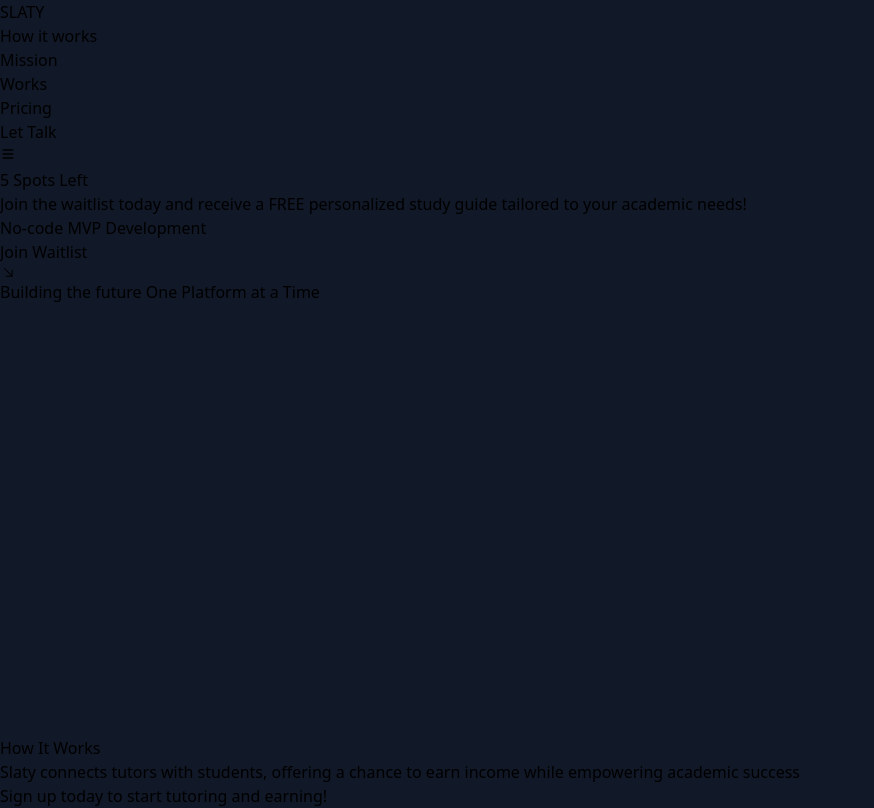
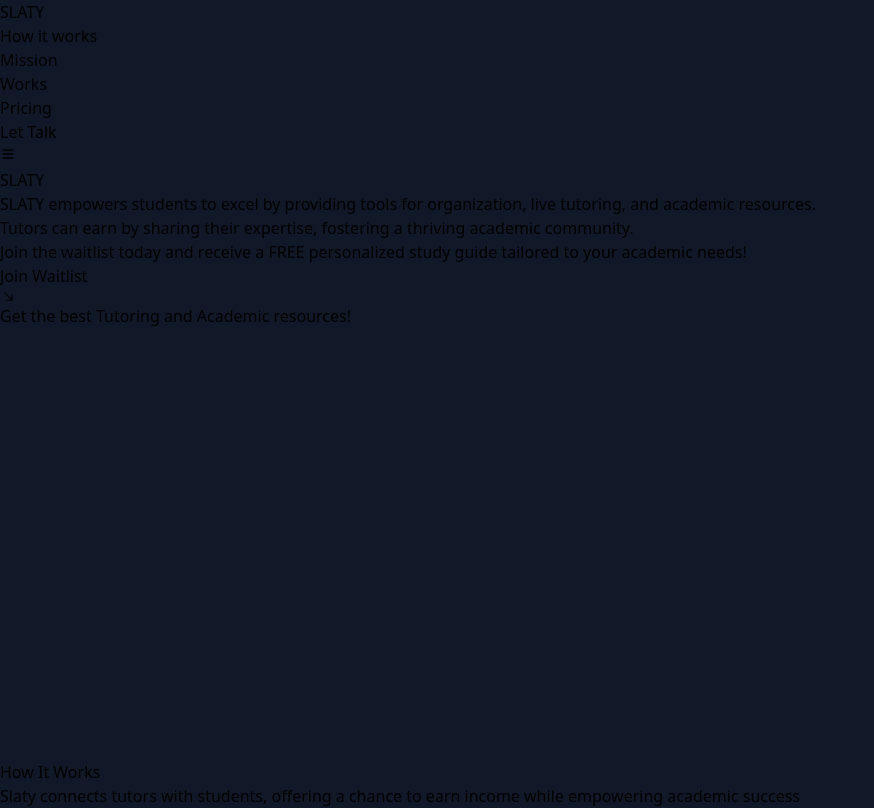
Before and after one commit to princedenniz/slaty, a React (Vite) app: page / in a window 1280 px wide. Shown: the top 808 px of the page, without its empty margins (0-874 px from the left). Built offline with nearby package versions, Linux system fonts and the light colour scheme.

Commit message:
recently

```diff
--- a/src/components/Hero.jsx
+++ b/src/components/Hero.jsx
@@ -47,7 +47,7 @@ const Hero = () => {
           custom={0}
           variants={textVariant}
         >
-          5 Spots Left
+          SLATY
         </motion.p>
 
         {/* Animated Date Text */}
@@ -63,24 +63,26 @@ const Hero = () => {
 
         {/* Animated "Your Idea Is Reality" */}
         <motion.h1
-          className="text-4xl md:w-[70%] text-center md:text-6xl font-bold"
-          initial="hidden"
-          animate="visible"
-          custom={2}
-          variants={textVariant}
-        ><span className="text-orange-500">Join</span> the waitlist today
-          and receive a FREE personalized study guide tailored to your academic needs!
-        </motion.h1>
+  className="text-xl sm:text-2xl md:text-4xl lg:text-5xl font-bold text-center md:w-[70%] leading-relaxed"
+  initial="hidden"
+  animate="visible"
+  custom={2}
+  variants={textVariant}
+>
+  <span className="text-orange-500">SLATY</span> empowers students to excel by providing tools for organization, live tutoring, and academic resources.
+  <br className="hidden md:block" /> Tutors can earn by sharing their expertise, fostering a thriving academic community.
+</motion.h1>
+
 
         {/* Animated Subtitle */}
         <motion.p
-          className="text-gray-400"
+          className="text-gray-400 text-center"
           initial="hidden"
           animate="visible"
           custom={3}
           variants={textVariant}
         >
-          No-code MVP Development
+          Join the waitlist today and receive a FREE personalized study guide tailored to your academic needs!
         </motion.p>
 
         {/* Animated Button */}
--- a/src/components/LogoCarousel.jsx
+++ b/src/components/LogoCarousel.jsx
@@ -4,21 +4,22 @@ import { motion } from 'framer-motion';
 const LogoCarousel = () => {
   // Array of logos
   const logos = [
-    'Buildify',
-    'Twitter',
-    'Facebook',
-    'Slaty',
-    'LinkedIn',
-    'iPhone',
-    'JavaScript',
-    'Vercel',
-    'Test',
+    'KnowledgeHub',
+    'LearnSphere',
+    'EduPro',
+    'BrightMinds',
+    'SkillSharp',
+    'StudyVault',
+    'Academix',
+    'FutureLearn',
+    'MentorPath',
   ];
+
 
   return (
     <div className="text-white flex flex-col justify-center w-full items-center gap-7 pt-14">
       <p className="text-gray-500">
-        Building the future One Platform at a Time
+        Get the best Tutoring and Academic resources!
       </p>
 
       {/* Image Carousel Container */}
```
